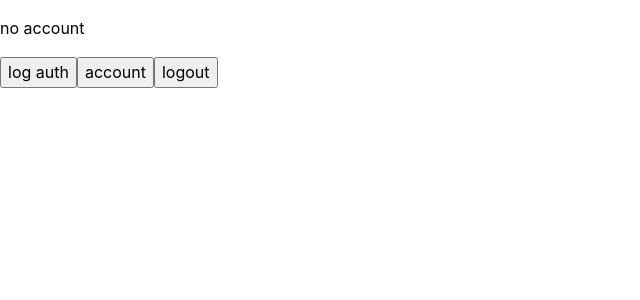
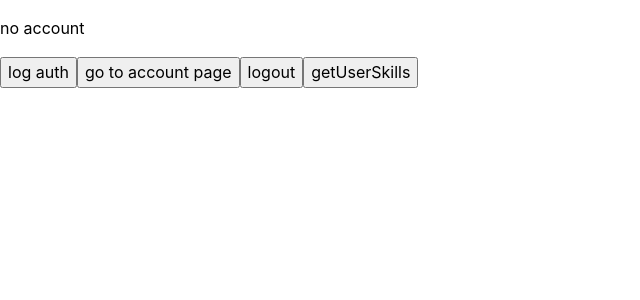
Before and after one commit to EllisJeremy/Database_Group_Project, a React (Vite) app in the folder frontend/: page / in a window 1280 px wide. Shown: the top 300 px of the page, without its empty margins (0-640 px from the left). Built offline with nearby package versions, Linux system fonts and the light colour scheme; no server answers.

Commit message:
feat: skills function and example

```diff
--- a/frontend/src/networkUtils.ts
+++ b/frontend/src/networkUtils.ts
@@ -50,3 +50,5 @@ export const login = (email: string, password: string) =>
   api.post<AuthResponse>("accounts/login", { email, password });
 
 export const loginMe = () => api.get<AuthResponse>("accounts/login/me");
+
+export const getUserSkills = () => api.get("accounts/skills");
--- a/frontend/src/pages/Home.tsx
+++ b/frontend/src/pages/Home.tsx
@@ -1,5 +1,6 @@
 import { useNavigate } from "react-router-dom";
 import { useAuthStore } from "../state/useAuthStore";
+import { getUserSkills } from "../networkUtils";
 
 export default function Home() {
   const { user, logout } = useAuthStore();
@@ -9,8 +10,16 @@ export default function Home() {
     <div>
       <p>{user?.email ?? "no account"}</p>
       <button onClick={() => console.log(user)}>log auth</button>
-      <button onClick={() => navigate("/account")}>account</button>
+      <button onClick={() => navigate("/account")}>go to account page</button>
       <button onClick={async () => await logout()}>logout</button>
+      <button
+        onClick={async () => {
+          const skills = await getUserSkills();
+          console.log(skills);
+        }}
+      >
+        getUserSkills
+      </button>
     </div>
   );
 }
```
Also changed, not shown: frontend/src/state/useExampleStore.ts (deleted, +0 -11 lines).
